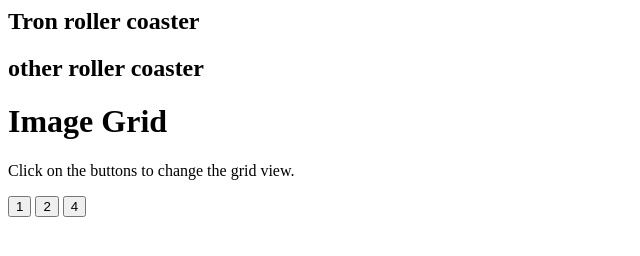
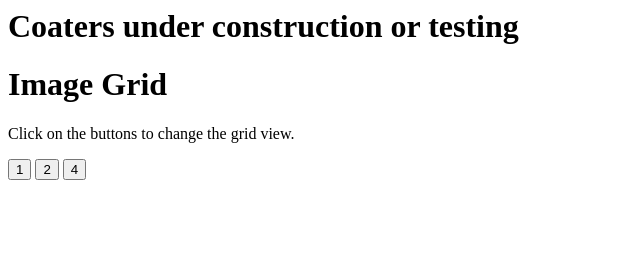
Before and after one commit to WVCS/index-1858784, a plain HTML site: page themeparkgroup/home.html in a window 1280 px wide. Shown: the whole page, without its empty margins (0-640 px from the left). Drawn offline with Linux system fonts and the light colour scheme.

Commit message:
Update home.html

```diff
--- a/themeparkgroup/home.html
+++ b/themeparkgroup/home.html
@@ -1,7 +1,6 @@
 
 <html>
-  <h2> Tron roller coaster </h2>
-  <h2> other roller coaster </h2>
+  <h1> Coaters under construction or testing </h1>
   <div class="header" id="myHeader">
   <h1>Image Grid</h1>
   <p>Click on the buttons to change the grid view.</p>
```
